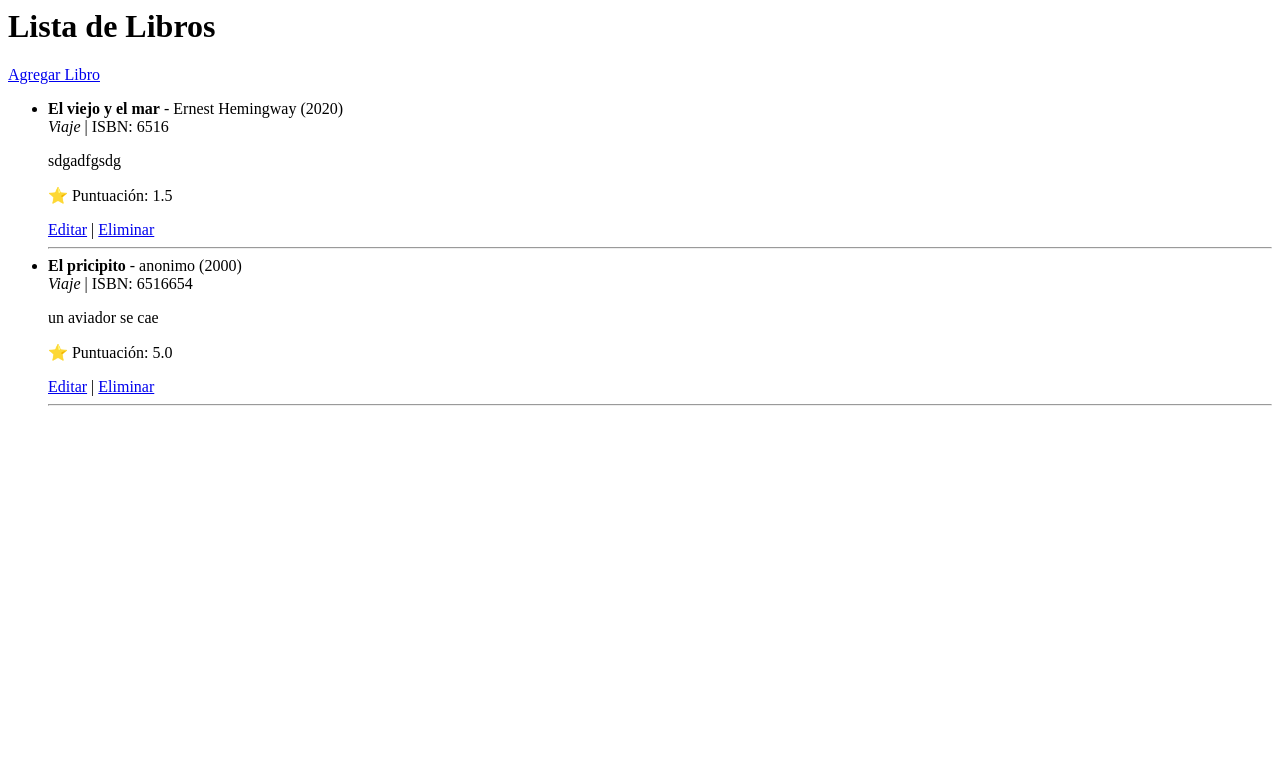
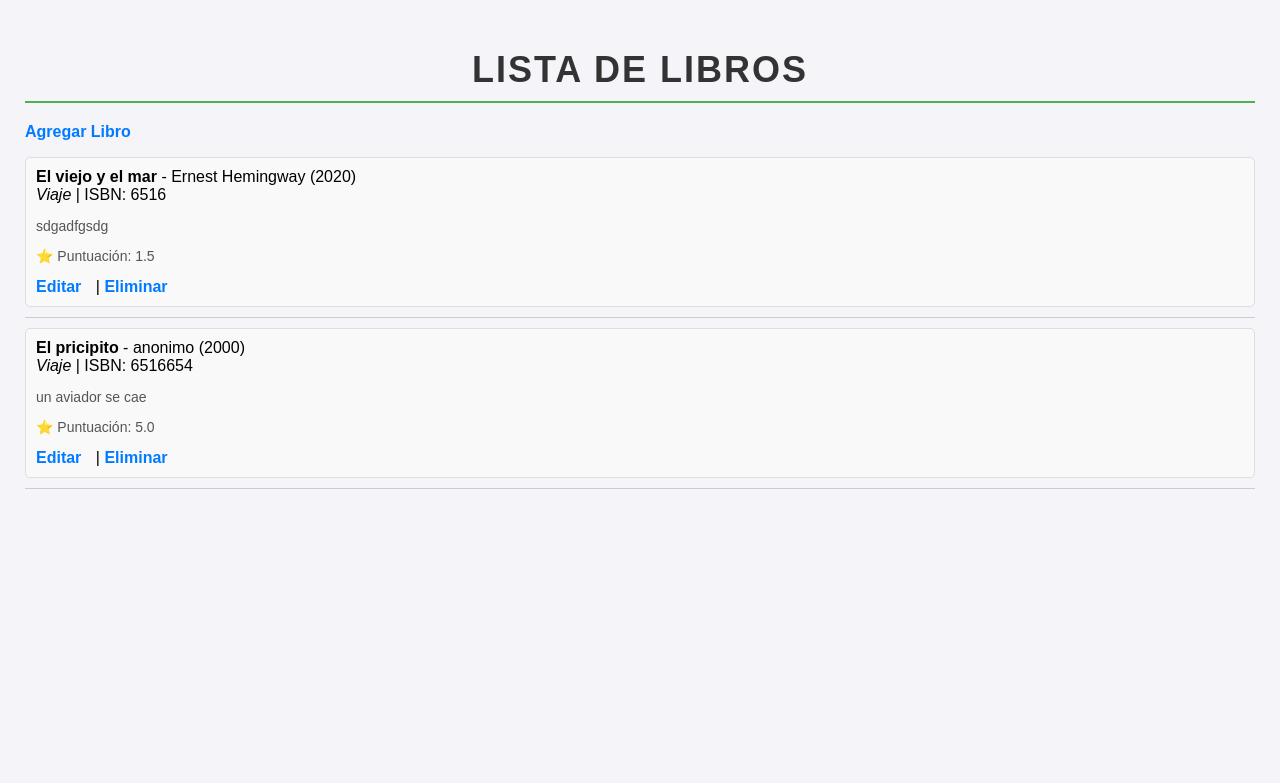
Before and after one commit to Hector-Perez-Vengoa/exam_empresariales, a Django app: page / in a window 1280 px wide. Shown: the top 783 px of the page. Run offline with Django 5.2, Linux system fonts and the light colour scheme; data comes from the database, SQL or seed files in the repository; both versions use the stored data as it was after the commit.

Commit message:
estable 2

```diff
--- a/src/biblioteca/static/css/estilo.css
+++ b/src/biblioteca/static/css/estilo.css
@@ -1,54 +1,78 @@
-/* Estilo general */
+h1 {
+    font-family: 'Arial', sans-serif;
+    font-size: 36px;
+    color: #333;
+    text-align: center;
+    margin-bottom: 20px;
+    text-transform: uppercase;
+    letter-spacing: 2px;
+    border-bottom: 2px solid #4CAF50;
+    padding-bottom: 10px;
+}
+
 body {
     font-family: Arial, sans-serif;
     background-color: #f4f4f9;
     margin: 0;
-    padding: 0;
+    padding: 25px;
 }
 
-/* Estilo del formulario */
 form {
-    background-color: #ffffff;
+    background-color: #fff;
     padding: 20px;
     border-radius: 8px;
-    max-width: 600px;
-    margin: 20px auto;
-    box-shadow: 0 4px 8px rgba(0, 0, 0, 0.1);
+    max-width: 700px;
+    margin: 30px auto;
+    box-shadow: 0 4px 10px rgba(0, 0, 0, 0.1);
 }
 
-/* Etiquetas de los campos */
+.form-group {
+    margin-bottom: 20px;
+}
+
 label {
     font-weight: bold;
     margin-bottom: 8px;
     display: block;
 }
 
-/* Campos del formulario */
 input[type="text"], input[type="number"], textarea {
     width: 100%;
     padding: 10px;
-    margin: 8px 0;
-    border: 1px solid #ddd;
-    border-radius: 4px;
+    margin-top: 8px;
+    border: 1px solid #ccc;
+    border-radius: 5px;
     box-sizing: border-box;
+    font-size: 16px;
 }
 
-/* Botón de envío */
-button[type="submit"] {
+.submit-btn {
     background-color: #4CAF50;
     color: white;
-    padding: 10px 20px;
+    padding: 12px 20px;
     border: none;
     border-radius: 4px;
     cursor: pointer;
     font-size: 16px;
+    margin-top: 20px;
 }
 
-button[type="submit"]:hover {
+.submit-btn:hover {
     background-color: #45a049;
 }
 
-/* Errores */
+.volver-btn {
+    display: inline-block;
+    margin-top: 20px;
+    text-decoration: none;
+    color: #4CAF50;
+    font-weight: bold;
+}
+
+.volver-btn:hover {
+    text-decoration: underline;
+}
+
 .errors {
     color: red;
     font-size: 12px;
@@ -56,5 +80,54 @@ button[type="submit"]:hover {
 
 .errors li {
     list-style-type: none;
-    margin: 4px 0;
+    margin-top: 5px;
 }
+
+input:focus, textarea:focus {
+    outline: 2px solid #4CAF50;
+    border-color: #4CAF50;
+}
+
+a {
+    text-decoration: none;
+    color: #007BFF;
+    font-weight: bold;
+    margin-right: 10px;
+}
+
+a:hover {
+    color: #0056b3;
+}
+
+ul {
+    list-style-type: none;
+    padding: 0;
+}
+
+li {
+    margin: 10px 0;
+    padding: 10px;
+    border: 1px solid #ddd;
+    border-radius: 5px;
+    background-color: #f9f9f9;
+}
+
+hr {
+    border: 0;
+    border-top: 1px solid #ccc;
+    margin: 10px 0;
+}
+
+p {
+    font-size: 14px;
+    color: #555;
+}
+
+em {
+    font-style: italic;
+}
+
+.errors {
+    color: red;
+    font-size: 12px;
+}
--- a/src/biblioteca/templates/libros/lista.html
+++ b/src/biblioteca/templates/libros/lista.html
@@ -1,3 +1,15 @@
+{% load static %}
+
+<!DOCTYPE html>
+<html lang="es">
+<head>
+    <meta charset="UTF-8">
+    <meta name="viewport" content="width=device-width, initial-scale=1.0">
+    <title>Lista de Libros</title>
+    <!-- Cargar el archivo CSS -->
+    <link rel="stylesheet" href="{% static 'css/estilo.css' %}">
+</head>
+<body>
     <h1>Lista de Libros</h1>
     <a href="{% url 'agregar_libro' %}">Agregar Libro</a>
     <ul>
@@ -13,3 +25,5 @@
             <hr>
         {% endfor %}
     </ul>
+</body>
+</html>
--- a/src/config/settings.py
+++ b/src/config/settings.py
@@ -115,7 +115,11 @@ USE_TZ = True
 # Static files (CSS, JavaScript, Images)
 # https://docs.djangoproject.com/en/5.2/howto/static-files/
 
-STATIC_URL = 'static/'
+STATIC_URL = '/static/'
+
+STATICFILES_DIRS = [
+    BASE_DIR / "static",  # Si tienes una carpeta 'static' en la raíz del proyecto
+]
 
 # Default primary key field type
 # https://docs.djangoproject.com/en/5.2/ref/settings/#default-auto-field
```
Also changed, not shown: src/biblioteca/templates/libros/formulario.html (+26 -10 lines), src/db.sqlite3. Lines whose indentation alone changed are shown as unchanged.
